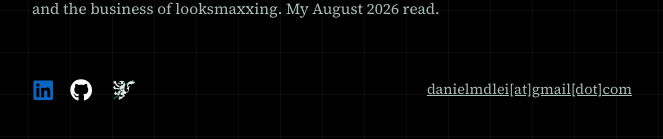
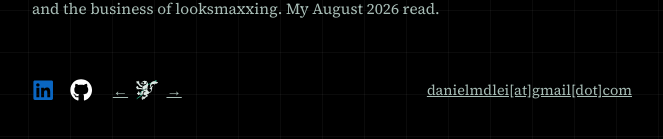
Before and after one commit to McMuf/daniellei.com, a React (Vite) app: page / in a window 1280 px wide. Shown: the part 1166-1305 px from the top of the page, without its empty margins (308-971 px from the left). Built offline with nearby package versions, Linux system fonts and the light colour scheme; no server answers.

Commit message:
restore prev/next webring navigation arrows

```diff
--- a/src/components/Layout.tsx
+++ b/src/components/Layout.tsx
@@ -62,9 +62,13 @@ export default function Layout() {
             )
           })}
         </div>
-        <a href={WEBRING_BASE} target="_blank" rel="noopener noreferrer" className="webring" aria-label="UW CS webring" title="UW CS webring">
-          <WebringBadge />
-        </a>
+        <div className="webring">
+          <a href={`${WEBRING_BASE}?nav=prev`} aria-label="Previous site in the UW CS webring" title="Previous">&larr;</a>
+          <a href={WEBRING_BASE} target="_blank" rel="noopener noreferrer" aria-label="UW CS webring" title="UW CS webring">
+            <WebringBadge />
+          </a>
+          <a href={`${WEBRING_BASE}?nav=next`} aria-label="Next site in the UW CS webring" title="Next">&rarr;</a>
+        </div>
 
         <a href={`mailto:${profile.email}`} className="footer-email">{obfuscateEmail(profile.email)}</a>
       </footer>
```
